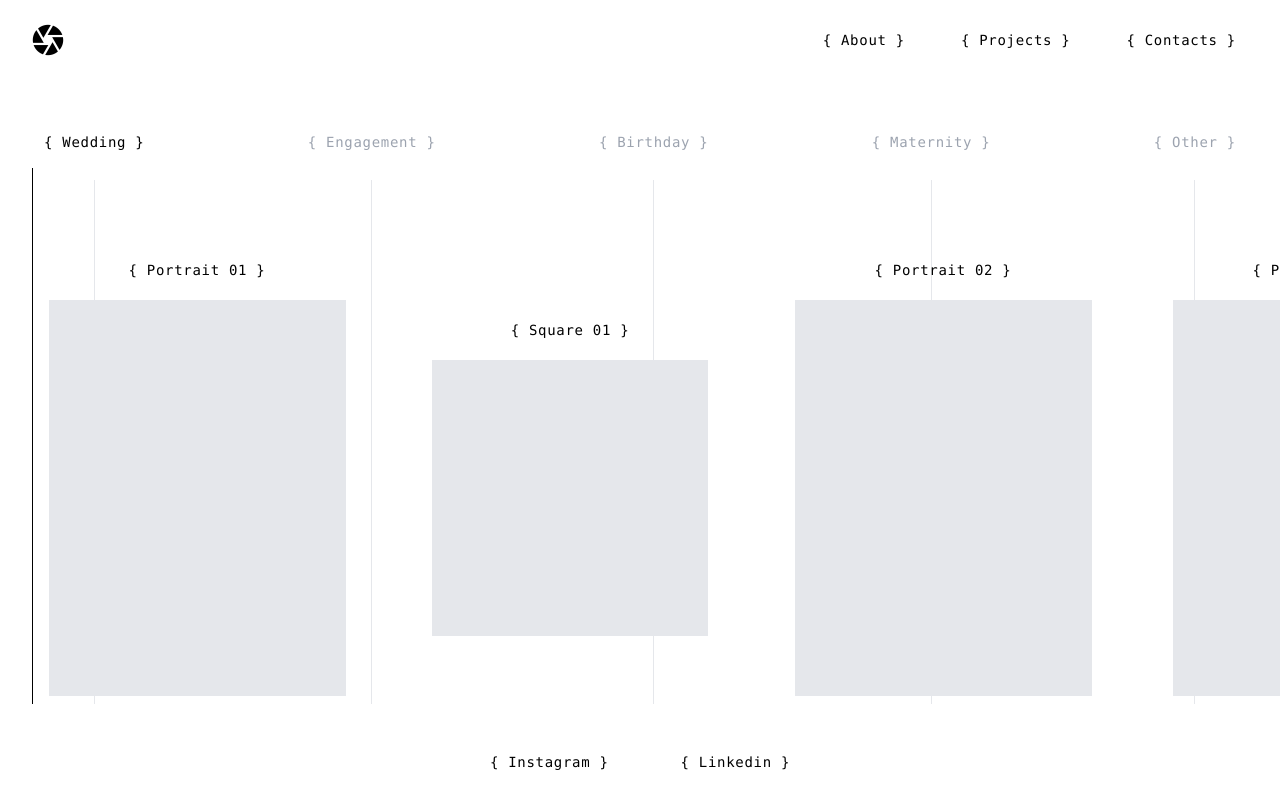
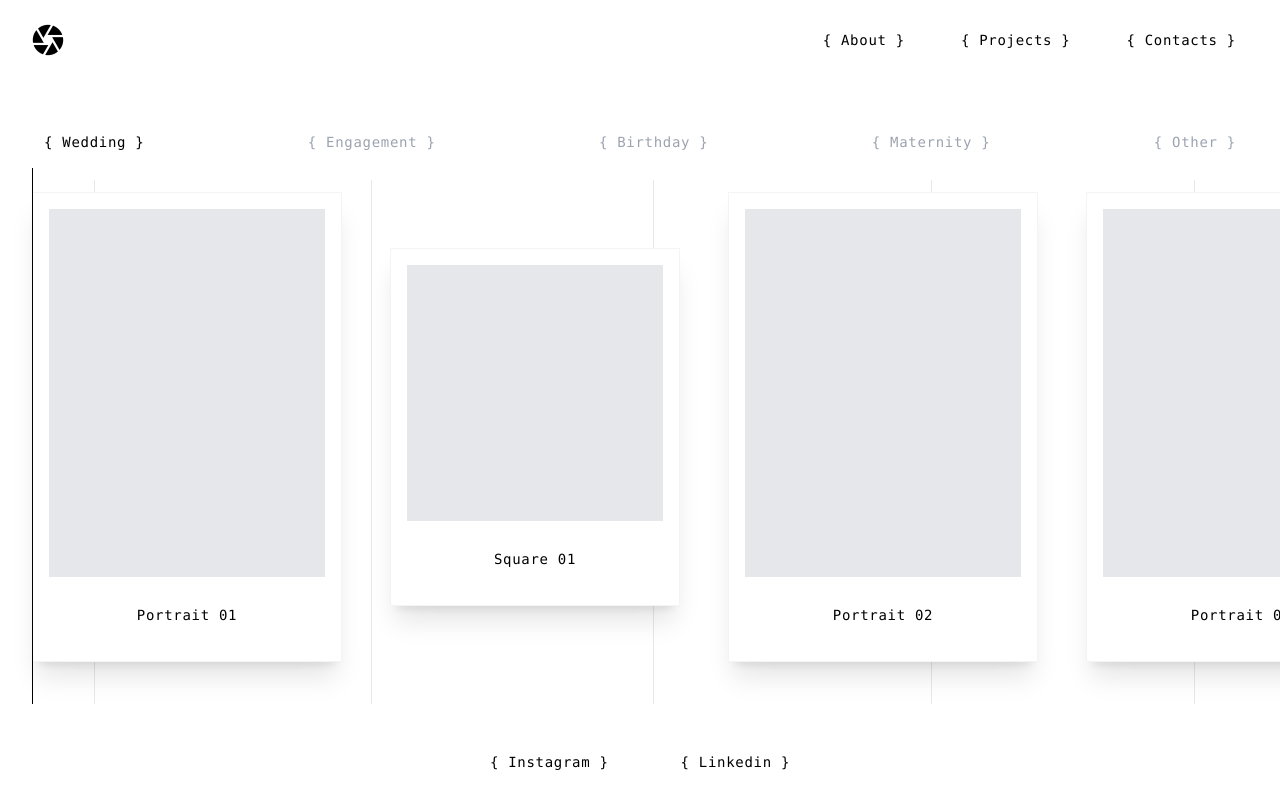
Before and after one commit to pranavv999/image-gallery, a React (Vite) app: page /projects in a window 1280 px wide. Built offline with nearby package versions, Linux system fonts and the light colour scheme.

Commit message:
v3.3 fixed carousal height and progress line

```diff
--- a/src/components/ProjectCarousel.jsx
+++ b/src/components/ProjectCarousel.jsx
@@ -3,16 +3,16 @@ import ScrambleLink from './ScrambleLink';
 
 // Using portrait and square placeholders per instructions
 const carouselItems = [
-  { id: 1, category: '{ Wedding }', type: 'portrait', title: '{ Portrait 01 }' },
-  { id: 2, category: '{ Wedding }', type: 'square', title: '{ Square 01 }' },
-  { id: 3, category: '{ Engagement }', type: 'portrait', title: '{ Portrait 02 }' },
-  { id: 4, category: '{ Engagement }', type: 'portrait', title: '{ Portrait 03 }' },
-  { id: 5, category: '{ Birthday }', type: 'square', title: '{ Square 02 }' },
-  { id: 6, category: '{ Birthday }', type: 'portrait', title: '{ Portrait 04 }' },
-  { id: 7, category: '{ Maternity }', type: 'square', title: '{ Square 02 }' },
-  { id: 8, category: '{ Maternity }', type: 'portrait', title: '{ Portrait 04 }' },
-  { id: 9, category: '{ Other }', type: 'square', title: '{ Square 02 }' },
-  { id: 10, category: '{ Other }', type: 'portrait', title: '{ Portrait 04 }' },
+  { id: 1, category: '{ Wedding }', type: 'portrait', title: 'Portrait 01' },
+  { id: 2, category: '{ Wedding }', type: 'square', title: 'Square 01' },
+  { id: 3, category: '{ Engagement }', type: 'portrait', title: 'Portrait 02' },
+  { id: 4, category: '{ Engagement }', type: 'portrait', title: 'Portrait 03' },
+  { id: 5, category: '{ Birthday }', type: 'square', title: 'Square 02' },
+  { id: 6, category: '{ Birthday }', type: 'portrait', title: 'Portrait 04' },
+  { id: 7, category: '{ Maternity }', type: 'square', title: 'Square 02' },
+  { id: 8, category: '{ Maternity }', type: 'portrait', title: 'Portrait 04' },
+  { id: 9, category: '{ Other }', type: 'square', title: 'Square 02' },
+  { id: 10, category: '{ Other }', type: 'portrait', title: 'Portrait 04' },
 ];
 
 export default function ProjectCarousel({ onProgress, onActiveCategory }) {
@@ -86,18 +86,22 @@ export default function ProjectCarousel({ onProgress, onActiveCategory }) {
         {carouselItems.map((item) => {
           const isPortrait = item.type === 'portrait';
           const aspectRatioClass = isPortrait ? 'aspect-[3/4]' : 'aspect-square';
-          // Make square images noticeably shorter than portrait ones
-          const heightClass = isPortrait ? 'h-[55vh]' : 'h-[40vh]';
+          // Adjusted height to allow more breathing room for the footer text
+          const heightClass = isPortrait ? 'h-[46vh]' : 'h-[32vh]';
 
           return (
             <div
               key={item.id}
               data-category={item.category}
-              className={`snap-center shrink-0 ${heightClass} flex flex-col items-center gap-4`}
+              // Retro Polaroid Frame Design
+              className="snap-center shrink-0 bg-white p-4 pb-8 flex flex-col items-center shadow-xl border border-gray-100"
             >
-              <ScrambleLink href="#">{item.title}</ScrambleLink>
-              <div className={`h-full bg-gray-200 ${aspectRatioClass}`}>
+              <div className={`bg-gray-200 ${heightClass} ${aspectRatioClass}`}>
                 {/* Placeholder for the real image */}
+              </div>
+
+              <div className="mt-6">
+                <ScrambleLink href="#">{item.title}</ScrambleLink>
               </div>
             </div>
           );
--- a/src/pages/Projects.jsx
+++ b/src/pages/Projects.jsx
@@ -21,13 +21,6 @@ export default function Projects() {
       <div className="absolute inset-0 pt-32 pb-24 flex flex-col items-center pointer-events-none z-0">
         <div className="w-full flex-1 px-8 max-w-screen-2xl mx-auto relative">
 
-          {/* THE MOVING VERTICAL PROGRESS LINE */}
-          {/* We remove CSS transitions here because React's 16ms onScroll ticks fight with CSS transition durations, causing massive stutter! */}
-          <div
-            className="absolute top-10 bottom-0 w-[1px] bg-black z-10"
-            style={{ left: `calc(2rem + ${progress} * calc(100% - 4rem))` }}
-          ></div>
-
           <div className="w-full h-full flex justify-between items-stretch">
             {categories.map((cat) => (
               <div key={cat} className="flex flex-col items-center group pointer-events-auto">
@@ -41,14 +34,24 @@ export default function Projects() {
       </div>
 
       {/* FOREGROUND LAYER: The Horizontal Carousel Overlay */}
-      {/* We place pointer-events-auto INSIDE the carousel so the transparent spacing around it doesn't block section links! */}
-      <div className="w-full flex-1 flex flex-col mt-20 max-w-screen-2xl mx-auto relative z-10 pointer-events-none">
+      {/* Decreased mt-20 to mt-4 to move cards cleanly closer to section headers */}
+      <div className="w-full flex-1 flex flex-col mt-4 max-w-screen-2xl mx-auto relative z-10 pointer-events-none">
 
         <div className="flex-1 w-full pointer-events-auto">
           <ProjectCarousel onProgress={setProgress} onActiveCategory={setActiveCategory} />
         </div>
       </div>
 
+      {/* SCANNER OVERLAY: The moving vertical line crossing everything */}
+      <div className="absolute inset-0 pt-32 pb-24 flex flex-col items-center pointer-events-none z-20">
+        <div className="w-full flex-1 px-8 max-w-screen-2xl mx-auto relative">
+          <div
+            className="absolute top-10 bottom-0 w-[1px] bg-black"
+            style={{ left: `calc(2rem + ${progress} * calc(100% - 4rem))` }}
+          ></div>
+        </div>
+      </div>
+
     </main>
   );
 }
```
